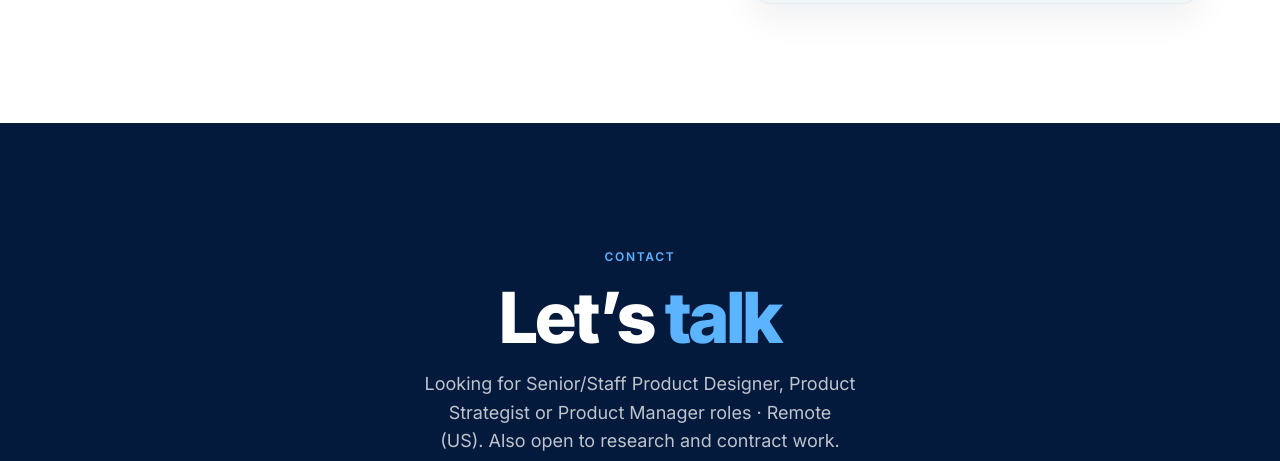
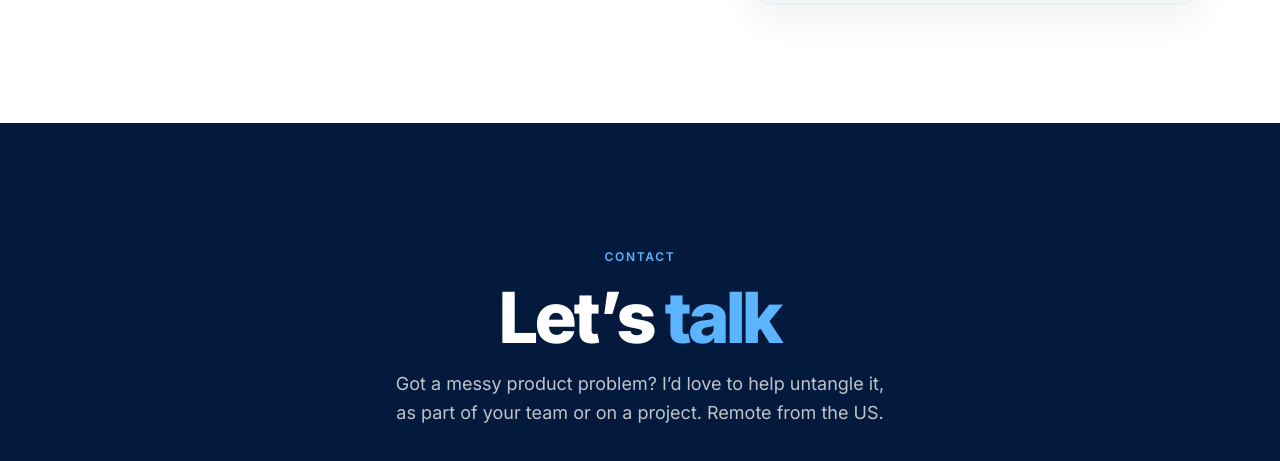
Before and after one commit to denisexue106/Website, a plain HTML site: page about.html in a window 1280 px wide. Shown: the part 1543-2004 px from the top of the page. Drawn offline with Linux system fonts and the light colour scheme.

Commit message:
Let's talk: offer help instead of listing roles
Co-Authored-By: Claude Opus 5.5 <noreply@anthropic.com>

```diff
--- a/about.html
+++ b/about.html
@@ -190,7 +190,7 @@
     <div class="container">
       <div class="section-label" style="margin-bottom:1rem;">Contact</div>
       <h2 style="margin-bottom:1rem;">Let’s <span class="hl">talk</span></h2>
-      <p class="contact-sub">Looking for Senior/Staff Product Designer, Product Strategist or Product Manager roles &middot; Remote (US). Also open to research and contract work.</p>
+      <p class="contact-sub">Got a messy product problem? I&rsquo;d love to help untangle it, as part of your team or on a project. Remote from the US.</p>
       <div class="contact-actions">
         <a href="mailto:denisexue106@gmail.com" class="btn-light">
           <svg width="16" height="16" viewBox="0 0 16 16" fill="none"><path d="M2 4h12v8H2V4zm0 0l6 5 6-5" stroke="currentColor" stroke-width="1.25" stroke-linecap="round" stroke-linejoin="round"/></svg>
```
Also changed, not shown: experience.html (+1 -1 lines), index.html (+1 -1 lines).
